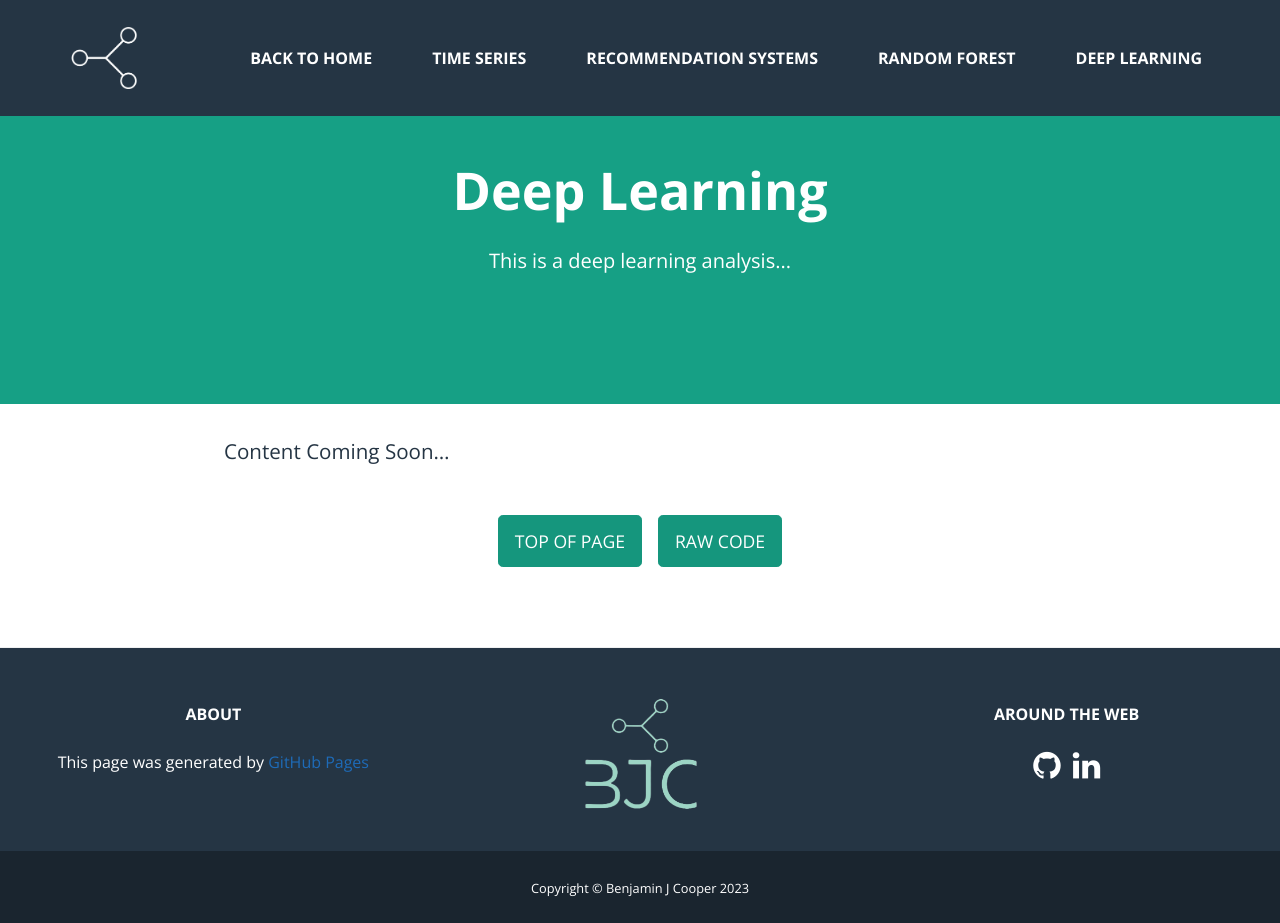
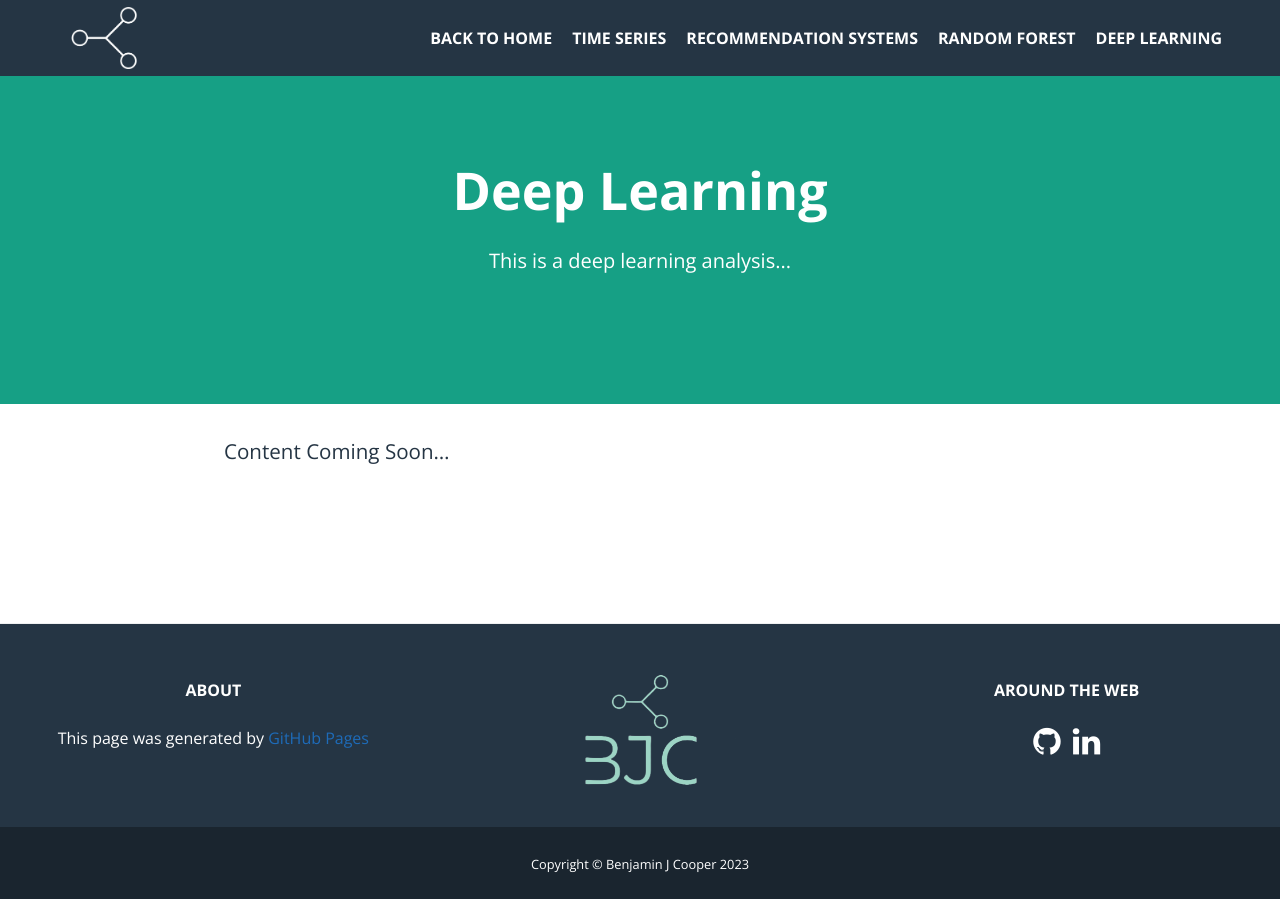
Before and after one commit to benjamin-j-cooper/benjamin-j-cooper.github.io, a Jekyll site: the page built from docs/dl.md, in a window 1280 px wide and 923 px high. Built offline with Jekyll 4.4.1, drawn with Linux system fonts in a browser that asks for light colours; nearby versions of some CDN libraries.

Commit message:
troubleshooting buttons

```diff
--- a/docs/_sass/jekyll-theme-cayman.scss
+++ b/docs/_sass/jekyll-theme-cayman.scss
@@ -99,6 +99,9 @@ a {
   }
 
   @include large {
+    .margin-right {
+      margin-right: 1rem;
+    }
   }
 
   @include medium {
@@ -109,8 +112,10 @@ a {
   @include small {
     padding: 0.75rem;
     font-size: 0.9rem;
-    margin-left: 1rem;
     justify-content: space-between;
+    .margin-right {
+      padding-right: 1rem;
+    }
   }
 }
 
@@ -124,9 +129,7 @@ a {
 
 }
 
-.margin-right {
-  margin-right: 1rem;
-}
+
 
 .mybuttons:last-child {
   text-align: right;
@@ -414,7 +417,7 @@ a {
       overflow-x: hidden;
     }
   }
-  */
+
   .btn {
     display: inline-block;
     margin-bottom: 1rem;
@@ -426,8 +429,9 @@ a {
     border-radius: 0.3rem;
     text-align: center;
     z-index: inherit;
+    */
     /*transition: color 0.2s, background-color 0.2s, border-color 0.2s;*/
-
+    /*!
     &:hover {
       color: #fff;
       text-decoration: none;
@@ -460,6 +464,7 @@ a {
       }
     }
   }
+  */
 }
 
 
@@ -606,7 +611,7 @@ a {
     font-size: 100%;
     font-weight: bold;
     text-decoration: none;
-    padding: 30px;
+    padding: 10px;
     z-index: 999;
   }
 
@@ -664,7 +669,7 @@ a {
     font-weight: bold;
     text-decoration: none;
     display: block;
-    padding: 20px;
+    padding: 30px;
     z-index: 999;
   }
   .menu li{
```
